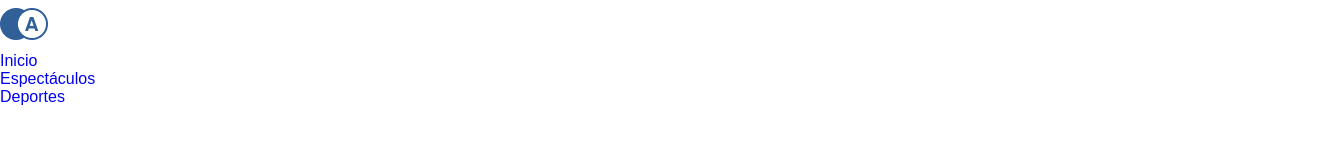
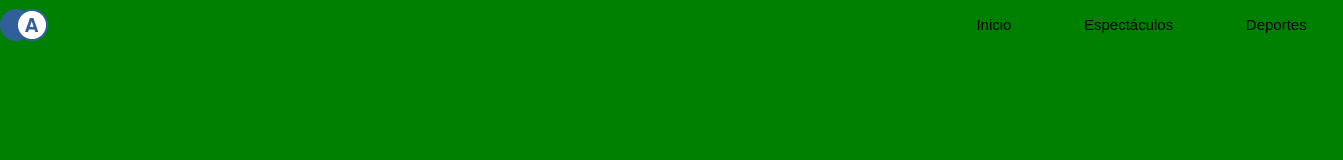
Before and after one commit to natalinunez/hackaton_6, a plain HTML site: page index.html in a window 1280 px wide. Shown: the whole page, 1343 px wide, since content can reach past the window. Drawn offline with Linux system fonts and the light colour scheme.

Commit message:
Inicio y fin de maquetación de la cabecera ContainerHead

```diff
--- a/css/styles.css
+++ b/css/styles.css
@@ -12,3 +12,45 @@ li{
 a{
     text-decoration: none;
 }
+
+.Container{
+    width: 1343px;
+    height: 1017px;
+    background-color:green;
+}
+
+/*Inicio Container Head*/
+.ContainerHead{
+    width: 100%;
+    height: 5%;
+    /*background-color:pink;*/
+    display: flex;
+    justify-content: space-between;
+    align-items: center;
+}
+
+.Menu{
+    width: 30%;
+    height: 30%;
+    /*background-color:red;*/
+}
+
+.Menu-Items{
+    width: 100%;
+    height: 100%;
+    /*background-color:#002535;*/
+    display: flex;
+    justify-content: space-around;
+    align-items: center;
+}
+
+.Menu-ItemLink{
+    color:black;
+    font-size: 15px;
+}
+
+.Menu-ItemLink:hover{
+    color:red;
+    transition: 1s all;
+}
+/*Fin Container Head*/
--- a/index.html
+++ b/index.html
@@ -7,6 +7,7 @@
     <title>Document</title>
 </head>
 <body>
+    <div class="Container">
         <header class="ContainerHead" >
             <img src="./css/imagenes/logo.png" alt=""  >
             <nav class="Menu">
@@ -17,5 +18,7 @@
                 </ul>
             </nav>
         </header>
+    </div>
+
 </body>
 </html>
```
Lines whose indentation alone changed are shown as unchanged.
